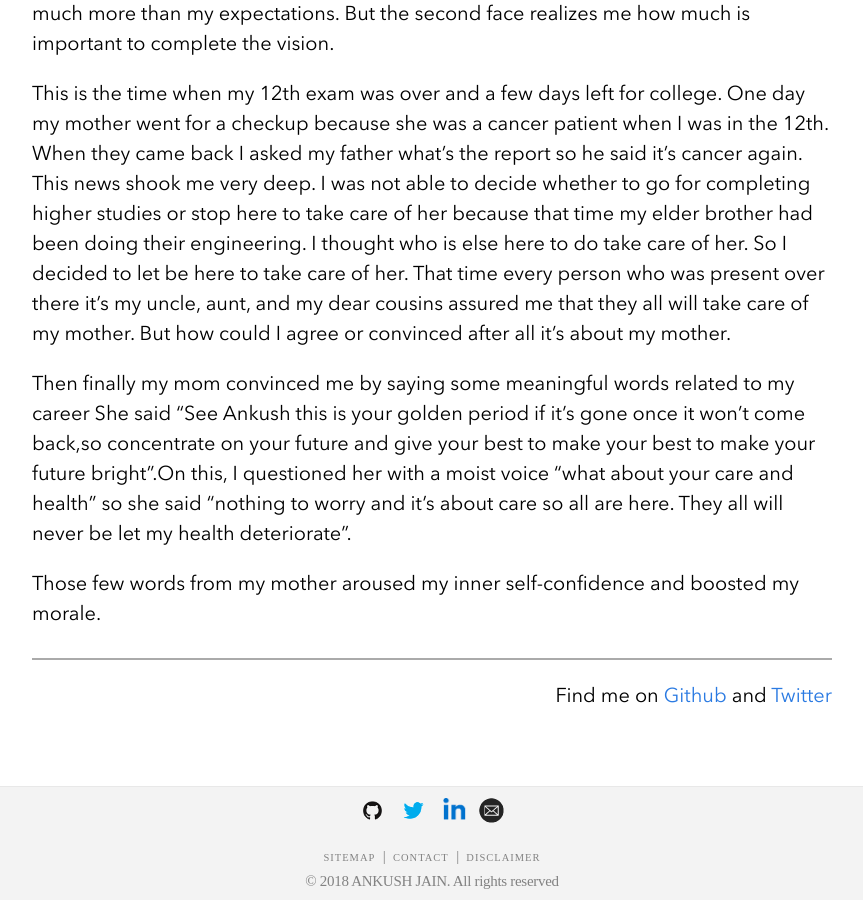
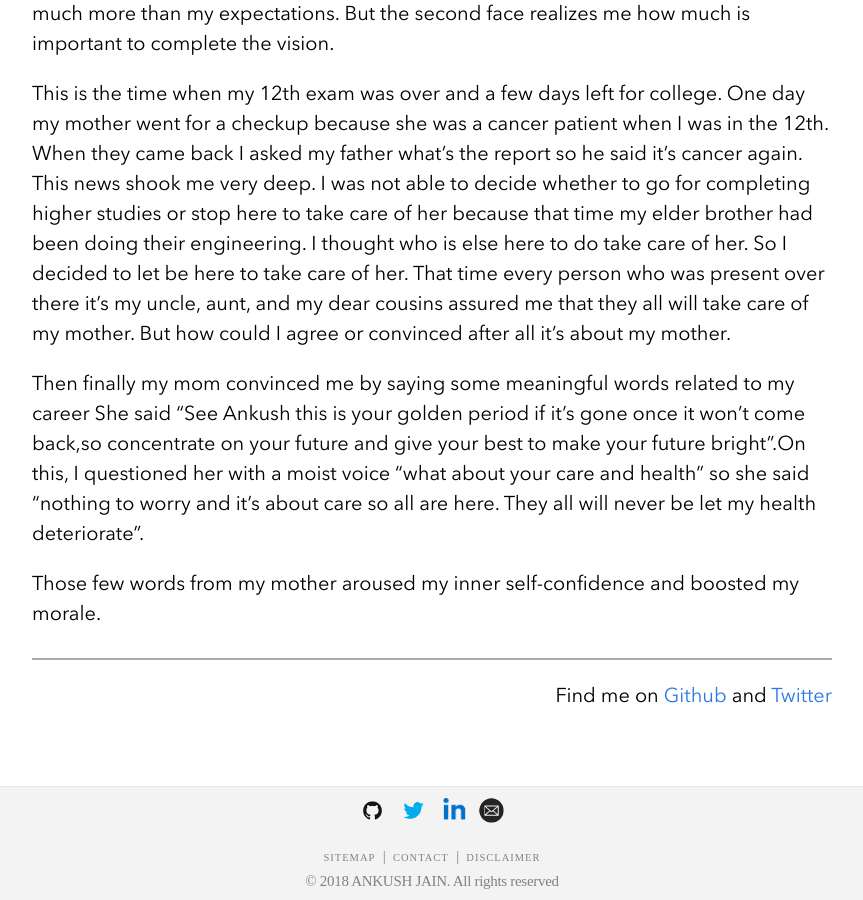
Before and after one commit to 49ku5h/MY-WEBSITE, a Jekyll site: the page built from _posts/2020-01-15-Faces OF My Life.md, in a window 1280 px wide and 900 px high, scrolled down 1856 px. Shown: the whole window, without its empty margins (208-1071 px from the left). Built offline with Jekyll 4.4.1, drawn with Linux system fonts in a browser that asks for light colours; nearby versions of some CDN libraries; comment, search, counter and statistics services are not loaded.

Commit message:
Update 2020-01-15-Faces OF My Life.md

```diff
--- a/_posts/2020-01-15-Faces OF My Life.md
+++ b/_posts/2020-01-15-Faces OF My Life.md
@@ -44,7 +44,7 @@ This is the time when my 12th exam was over and a few days left for college. One
 When they came back I asked my father what's the report so he said it's cancer again. This news shook me very deep. I was not able to decide whether to go for completing higher studies or stop here to take care of her because that time my elder brother had been doing their engineering. I thought who is else here to do take care of her. So I decided to let be here to take care of her. That time every person who was present over there it's my uncle, aunt, and my dear cousins assured me that they all will take care of my mother. But how could I agree or convinced after all it's about my mother.
 
 Then finally my mom convinced me by saying some meaningful words
-related to my career She said "See Ankush this is your golden period if it's gone once it won't come back,so concentrate on your future and give your best to make your best to make your future bright".On this, I questioned her with a moist voice
+related to my career She said "See Ankush this is your golden period if it's gone once it won't come back,so concentrate on your future and give your best to make your future bright".On this, I questioned her with a moist voice
 "what about your care and health" so she said "nothing to worry and it's about care so all are here. They all will never be let my health deteriorate".
 
 Those few words from my mother aroused my inner self-confidence and boosted my morale.
```
